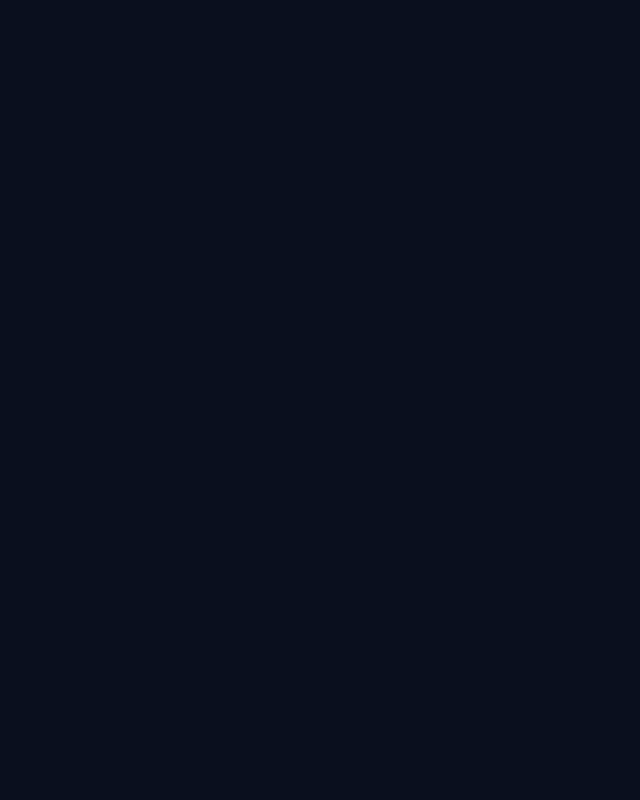
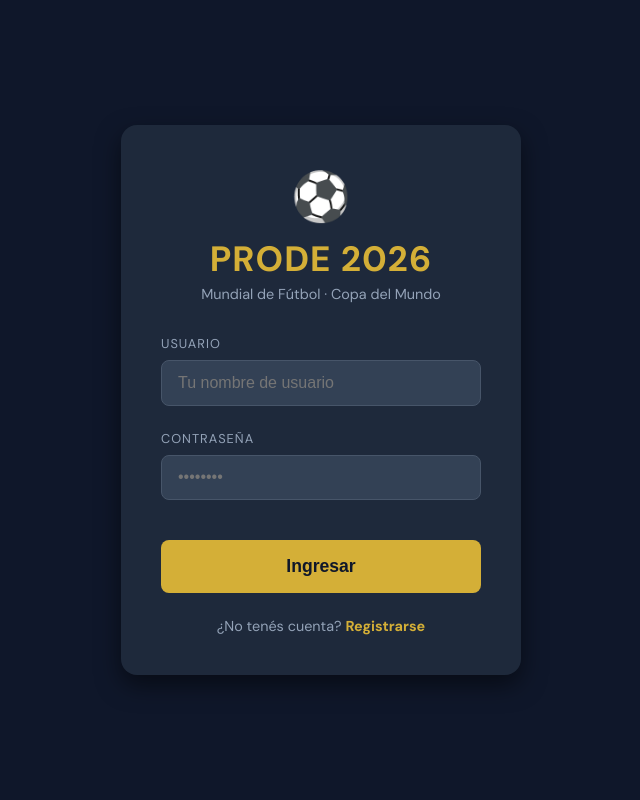
Before and after one commit to duarteramiro/Prode, a Flask app: page / in a window 1280 px wide. Before the commit the part shown is empty. Shown: the whole page, without its empty margins (319-959 px from the left). Run offline with Flask 3, Linux system fonts and the light colour scheme.

Commit message:
Update index.html

```diff
--- a/templates/index.html
+++ b/templates/index.html
@@ -1,49 +1,209 @@
 <!DOCTYPE html>
 <html lang="es">
 <head>
-<meta charset="UTF-8">
-<meta name="viewport" content="width=device-width, initial-scale=1.0">
-<title>Prode Mundial 2026</title>
-<link href="https://fonts.googleapis.com/css2?family=Bebas+Neue&family=DM+Sans:wght@300;400;500;600&display=swap" rel="stylesheet">
-<style>
-/* --- TU DISEÑO ORIGINAL (CSS) --- */
-:root {
-  --gold: #C9A84C; --gold-light: #F0D080; --gold-dark: #8B6914;
-  --bg: #0a0f1e; --bg2: #111827; --bg3: #1a2235;
-  --surface: #1e2d45; --surface2: #243552;
-  --border: rgba(201,168,76,0.2); --border2: rgba(201,168,76,0.4);
-  --text: #f0f4ff; --text2: #9aaac4;
-  --green: #22c55e; --red: #ef4444;
-  --radius: 12px; --radius-sm: 8px;
-}
-* { margin:0; padding:0; box-sizing:border-box; }
-body { font-family: 'DM Sans', sans-serif; background: var(--bg); color: var(--text); min-height: 100vh; font-size: 15px; }
-h1,h2,h3,h4 { font-family: 'Bebas Neue', sans-serif; letter-spacing: 1px; }
+    <meta charset="UTF-8">
+    <meta name="viewport" content="width=device-width, initial-scale=1.0">
+    <title>PRODE 2026 - Mundial de Fútbol</title>
+    <link href="https://fonts.googleapis.com/css2?family=DM+Sans:wght@400;700&display=swap" rel="stylesheet">
+    <style>
+        :root {
+            --bg: #0f172a;
+            --card-bg: #1e293b;
+            --gold: #d4af37;
+            --gold-hover: #b8962e;
+            --text: #f8fafc;
+            --input-bg: #334155;
+        }
 
-/* Login Screen */
-#login-screen { min-height: 100vh; display: flex; align-items: center; justify-content: center; background: var(--bg); }
-.login-card { background: var(--bg2); border: 1px solid var(--border); border-radius: 20px; padding: 3rem 2.5rem; width: 100%; max-width: 420px; text-align: center; }
-.login-logo h1 { font-size: 42px; color: var(--gold); margin-bottom: 2rem; }
-.form-group { margin-bottom: 1.25rem; text-align: left; }
-.form-group label { display: block; font-size: 12px; font-weight: 500; color: var(--text2); margin-bottom: 6px; text-transform: uppercase; }
-.form-group input { width: 100%; background: var(--bg3); border: 1px solid var(--border); border-radius: var(--radius-sm); color: var(--text); padding: 10px 14px; font-size: 15px; outline: none; }
-.form-group input:focus { border-color: var(--gold); }
-.btn-primary { width: 100%; background: var(--gold); color: #0a0f1e; border: none; border-radius: var(--radius-sm); padding: 12px; font-size: 15px; font-weight: 600; cursor: pointer; margin-top: 0.5rem; transition: background .2s; }
-.btn-primary:hover { background: var(--gold-light); }
+        * {
+            margin: 0;
+            padding: 0;
+            box-sizing: border-box;
+        }
 
-/* Main App */
-header { background: var(--bg2); border-bottom: 1px solid var(--border); padding: 0 1.5rem; display: flex; align-items: center; justify-content: space-between; height: 60px; }
-.logo { font-family: 'Bebas Neue'; font-size: 22px; color: var(--gold); letter-spacing: 2px; }
-.user-info { display: flex; align-items: center; gap: 12px; font-weight: 600; color: var(--gold); }
-main { padding: 1.5rem; max-width: 800px; margin: 0 auto; width: 100%; }
+        body {
+            font-family: 'DM Sans', sans-serif;
+            background-color: var(--bg);
+            color: var(--text);
+            display: flex;
+            justify-content: center;
+            align-items: center;
+            min-height: 100vh;
+        }
 
-/* Match Cards */
-.match-card { background: var(--bg2); border: 1px solid var(--border); border-radius: var(--radius); padding: 1rem 1.25rem; margin-bottom: 1rem; }
-.match-header { display: flex; justify-content: space-between; margin-bottom: 1rem; font-size: 12px; color: var(--text2); text-transform: uppercase; }
-.match-teams { display: flex; align-items: center; gap: 12px; justify-content: space-between; margin-bottom: 1rem; }
-.team-name { flex: 1; font-weight: 600; font-size: 16px; text-align: center; }
-.pred-input { background: var(--bg3); border: 1px solid var(--border); border-radius: 6px; color: var(--text); padding: 8px; font-size: 18px; font-family: 'Bebas Neue'; text-align: center; width: 60px; outline: none; }
-.pred-input:focus { border-color: var(--gold); }
-.jersey-group { display: flex; gap: 10px; align-items: center; margin-top: 15px; background: var(--surface); padding: 10px; border-radius: 8px; }
-.jersey-group label { font-size: 12px; color: var(--text2); }
-.player-name-display { flex: 1; color: var(--
+        .login-card {
+            background-color: var(--card-bg);
+            padding: 2.5rem;
+            border-radius: 1rem;
+            box-shadow: 0 10px 25px rgba(0,0,0,0.5);
+            width: 100%;
+            max-width: 400px;
+            text-align: center;
+        }
+
+        .logo {
+            font-size: 3rem;
+            margin-bottom: 0.5rem;
+        }
+
+        h1 {
+            color: var(--gold);
+            font-size: 2.2rem;
+            letter-spacing: 1px;
+            text-transform: uppercase;
+            margin-bottom: 0.2rem;
+        }
+
+        p.subtitle {
+            color: #94a3b8;
+            font-size: 0.9rem;
+            margin-bottom: 2rem;
+        }
+
+        .form-group {
+            text-align: left;
+            margin-bottom: 1.5rem;
+        }
+
+        label {
+            display: block;
+            font-size: 0.8rem;
+            text-transform: uppercase;
+            margin-bottom: 0.5rem;
+            color: #94a3b8;
+            letter-spacing: 1px;
+        }
+
+        input {
+            width: 100%;
+            padding: 0.8rem 1rem;
+            border-radius: 0.5rem;
+            border: 1px solid #475569;
+            background-color: var(--input-bg);
+            color: white;
+            font-size: 1rem;
+            transition: border-color 0.3s;
+        }
+
+        input:focus {
+            outline: none;
+            border-color: var(--gold);
+        }
+
+        .btn-ingresar {
+            width: 100%;
+            padding: 1rem;
+            border: none;
+            border-radius: 0.5rem;
+            background-color: var(--gold);
+            color: var(--bg);
+            font-weight: bold;
+            font-size: 1.1rem;
+            cursor: pointer;
+            transition: background-color 0.3s, transform 0.1s;
+            margin-top: 1rem;
+        }
+
+        .btn-ingresar:hover {
+            background-color: var(--gold-hover);
+        }
+
+        .btn-ingresar:active {
+            transform: scale(0.98);
+        }
+
+        .footer-links {
+            margin-top: 1.5rem;
+            font-size: 0.9rem;
+            color: #94a3b8;
+        }
+
+        .footer-links a {
+            color: var(--gold);
+            text-decoration: none;
+            font-weight: bold;
+        }
+
+        .footer-links a:hover {
+            text-decoration: underline;
+        }
+
+        /* Estilo para mensajes de error */
+        #error-msg {
+            color: #ef4444;
+            font-size: 0.85rem;
+            margin-top: 1rem;
+            display: none;
+        }
+    </style>
+</head>
+<body>
+
+    <div class="login-card">
+        <div class="logo">⚽</div>
+        <h1>PRODE 2026</h1>
+        <p class="subtitle">Mundial de Fútbol · Copa del Mundo</p>
+
+        <div class="form-group">
+            <label for="user">Usuario</label>
+            <input type="text" id="user" placeholder="Tu nombre de usuario">
+        </div>
+
+        <div class="form-group">
+            <label for="pass">Contraseña</label>
+            <input type="password" id="pass" placeholder="••••••••">
+        </div>
+
+        <button class="btn-ingresar" onclick="login()">Ingresar</button>
+
+        <p id="error-msg">Usuario o contraseña incorrectos</p>
+
+        <div class="footer-links">
+            ¿No tenés cuenta? <a href="#">Registrarse</a>
+        </div>
+    </div>
+
+    <script>
+        async function login() {
+            const userVal = document.getElementById('user').value;
+            const passVal = document.getElementById('pass').value;
+            const errorElement = document.getElementById('error-msg');
+
+            // Limpiar error previo
+            errorElement.style.display = 'none';
+
+            if (!userVal || !passVal) {
+                alert("Por favor, completa todos los campos.");
+                return;
+            }
+
+            try {
+                const response = await fetch('/api/login', {
+                    method: 'POST',
+                    headers: { 'Content-Type': 'application/json' },
+                    body: JSON.stringify({ username: userVal, password: passVal })
+                });
+
+                if (response.ok) {
+                    const data = await response.json();
+                    alert("¡Bienvenido " + data.name + "!");
+                    // Aquí podrías redirigir a la pantalla de partidos
+                    // window.location.href = "/dashboard";
+                } else {
+                    errorElement.style.display = 'block';
+                }
+            } catch (err) {
+                console.error("Error en la conexión:", err);
+                alert("Hubo un problema al conectar con el servidor.");
+            }
+        }
+
+        // Permitir entrar con la tecla Enter
+        document.addEventListener('keypress', function (e) {
+            if (e.key === 'Enter') {
+                login();
+            }
+        });
+    </script>
+</body>
+</html>
```
